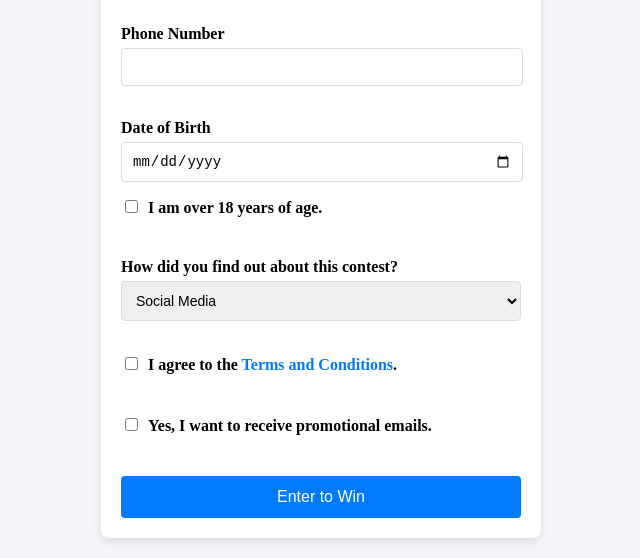
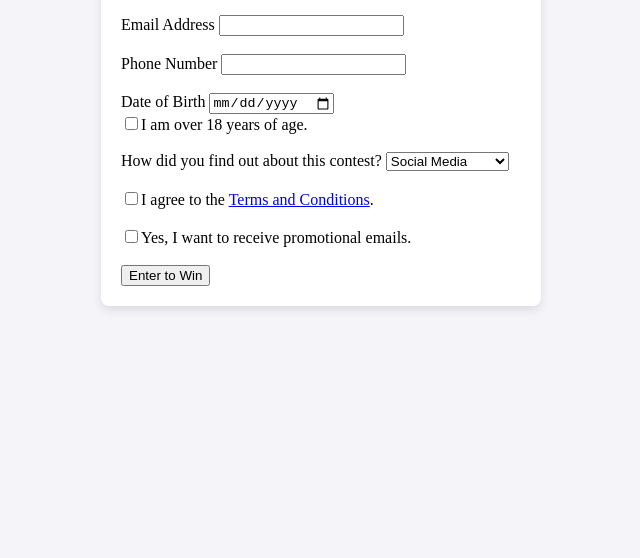
Before and after one commit to aM3dia/registration-form, a plain HTML site: page index.html in a window 1280 px wide. Shown: the part 295-853 px from the top of the page, without its empty margins (319-959 px from the left). After the commit the page ends 800 px from the top, so only its background shows below. Drawn offline with Linux system fonts and the light colour scheme.

Commit message:
Update index.html

```diff
--- a/index.html
+++ b/index.html
@@ -33,59 +33,6 @@
         box-shadow: 0px 4px 10px rgba(0, 0, 0, 0.1);
         max-width: 400px;
         width: 100%;
-    }
-
-    label {
-        display: block;
-        font-weight: bold;
-        margin-bottom: 5px;
-    }
-
-    input[type="text"],
-    input[type="email"],
-    input[type="tel"],
-    input[type="date"],
-    select {
-        width: 95%;
-        padding: 10px;
-        margin-bottom: 15px;
-        border: 1px solid #ddd;
-        border-radius: 4px;
-        font-size: 14px;
-    }
-
-    input[type="checkbox"] {
-        margin-right: 10px;
-    }
-
-    select {
-        width: 100%;
-        padding: 10px;
-    }
-
-    button {
-        width: 100%;
-        padding: 12px;
-        background-color: #007bff;
-        color: white;
-        border: none;
-        border-radius: 4px;
-        font-size: 16px;
-        cursor: pointer;
-        transition: background-color 0.3s ease;
-    }
-
-    button:hover {
-        background-color: #0056b3;
-    }
-
-    .terms-link {
-        color: #007bff;
-        text-decoration: none;
-    }
-
-    .terms-link:hover {
-        text-decoration: underline;
     }
 </style>
 </head>
```
